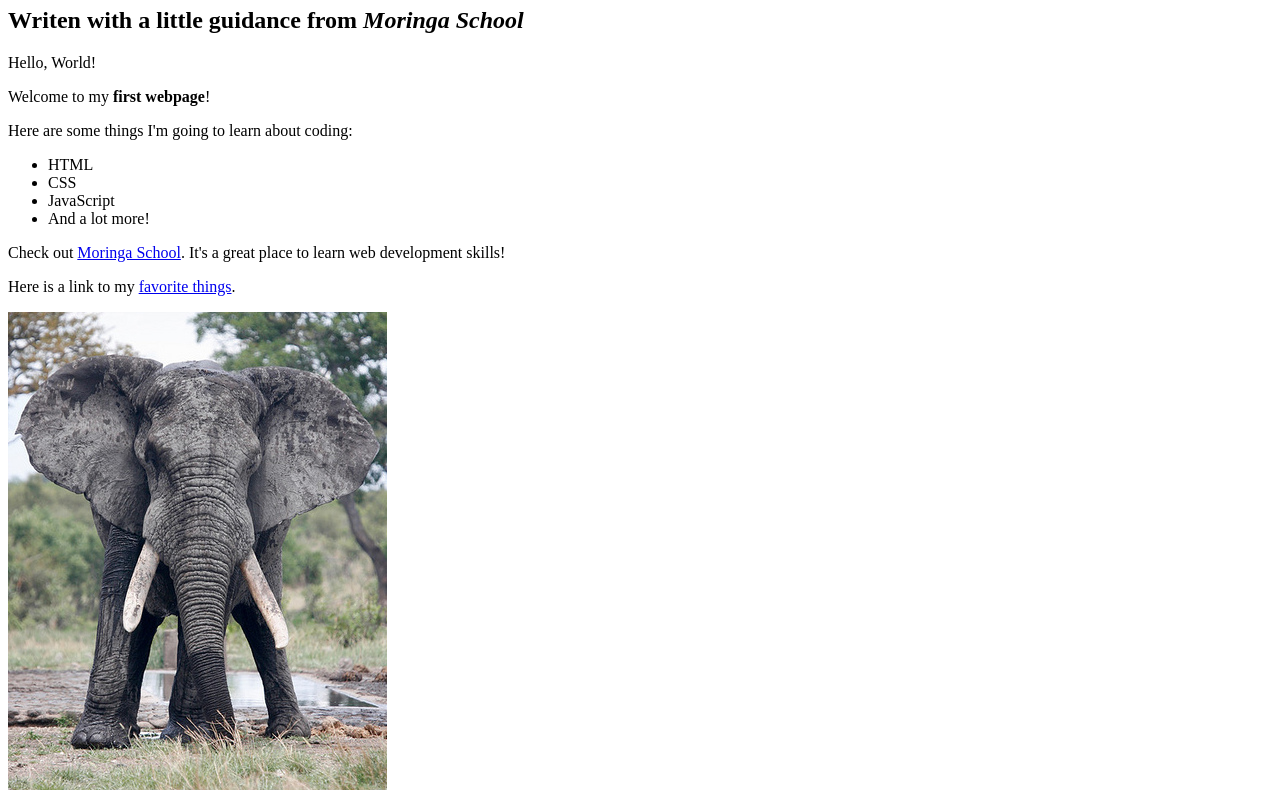
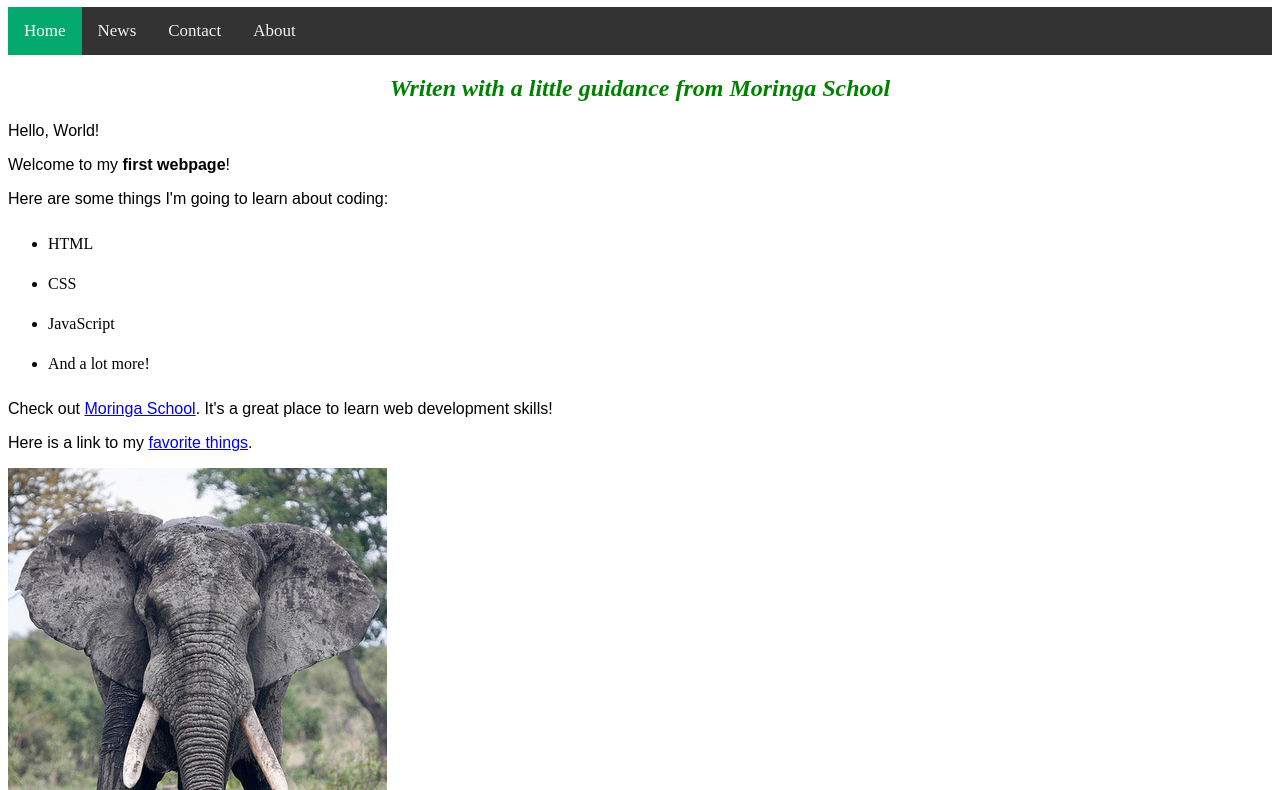
Before and after one commit to reubie/My-first-website, a plain HTML site: page index.html in a window 1280 px wide. Shown: the part 73-863 px from the top of the page. Drawn offline with Linux system fonts and the light colour scheme.

Commit message:
add a navbar for additional pages

```diff
--- /dev/null
+++ b/css/designs.css
@@ -0,0 +1,9 @@
+
+body {
+    margin: 0;
+    padding: 0;
+    color: #2B2B2B;
+    background: #F4F4F4;
+    font-family: "Quicksand",sans-serif;
+
+}
--- /dev/null
+++ b/css/styles.css
@@ -0,0 +1,42 @@
+h1 {
+  color: blue;
+  text-align: center;
+}
+h2 {
+  color: green;
+  font-style: italic;
+  text-align: center;
+}
+p {
+  font-family: sans-serif;
+}
+ul {
+  line-height: 40px;
+}
+/* Add a black background color to the top navigation */
+.topnav {
+  background-color: #333;
+  overflow: hidden;
+}
+
+/* Style the links inside the navigation bar */
+.topnav a {
+  float: left;
+  color: #f2f2f2;
+  text-align: center;
+  padding: 14px 16px;
+  text-decoration: none;
+  font-size: 17px;
+}
+
+/* Change the color of links on hover */
+.topnav a:hover {
+  background-color: #ddd;
+  color: black;
+}
+
+/* Add a color to the active/current link */
+.topnav a.active {
+  background-color: #04AA6D;
+  color: white;
+}
--- a/my-first-webpage.html
+++ b/index.html
@@ -2,9 +2,19 @@
 <html>
         <head>
             <title>My First Webpage</title>
+            <link href="css/styles.css" rel="stylesheet" type="text/css">
         </head>
         <body>
+
             <h1>My First Webpage</h1>
+
+            <div class="topnav">
+                <a class="active" href="#home">Home</a>
+                <a href="#news">News</a>
+                <a href="#contact">Contact</a>
+                <a href="#about">About</a>
+              </div>
+
             <h2>Writen with a little guidance from <em>Moringa School</em></h2>
 
             <p>Hello, World!</p>
```
Also changed, not shown: my-favorite-things.html (+1 -0 lines).
